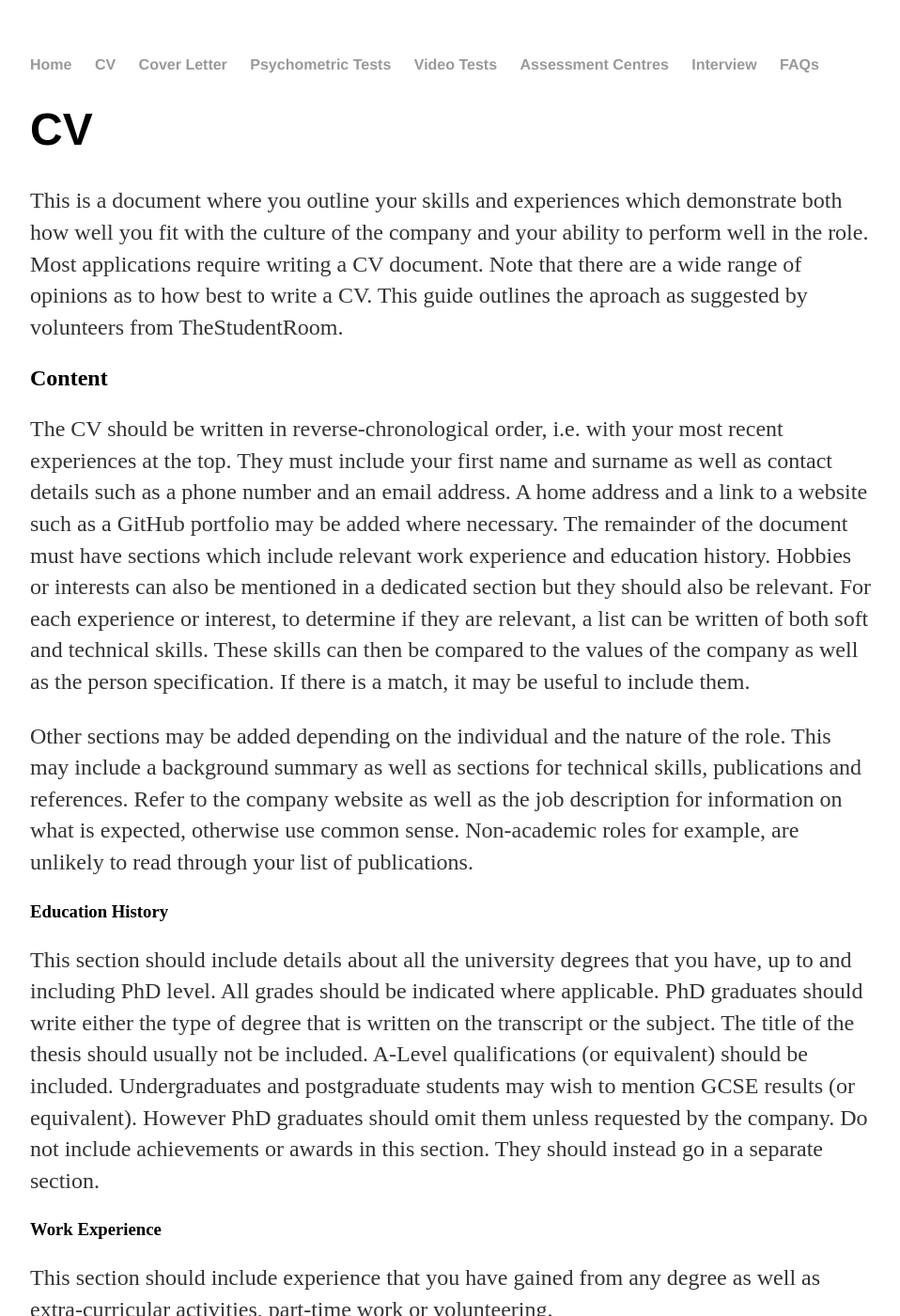
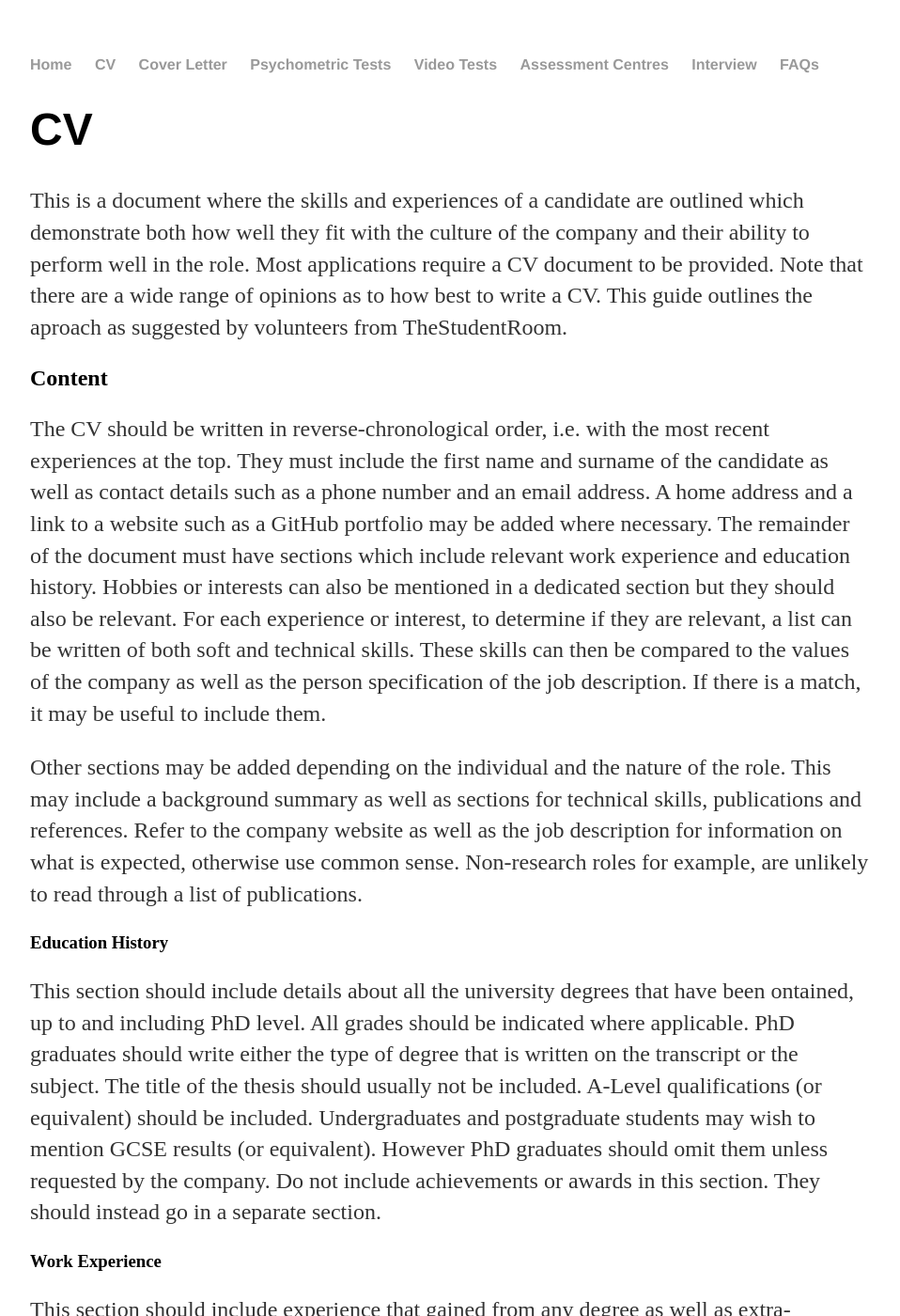
Before and after one commit to pa5411/Graduate-Job-Help, a Jekyll site: the page built from cv.html, in a window 1280 px wide and 1400 px high. Shown: the whole window at 94% size, without its empty margins (160-1118 px from the left). Built offline with Jekyll 4.4.1, drawn with Linux system fonts in a browser that asks for light colours; some of the changed text lies outside the part shown.

Commit message:
Update cv.html

```diff
--- a/cv.html
+++ b/cv.html
@@ -5,21 +5,21 @@
 ---
 <div class="blurb">
         <h1>CV</h1>
-        <p> This is a document where you outline your skills and experiences which demonstrate both how well you fit with the culture of the company and your ability to perform well in the role. Most applications require writing a CV document. Note that there are a wide range of opinions as to how best to write a CV. This guide outlines the aproach as suggested by volunteers from TheStudentRoom. </p>
+        <p> This is a document where the skills and experiences of a candidate are outlined which demonstrate both how well they fit with the culture of the company and their ability to perform well in the role. Most applications require a CV document to be provided. Note that there are a wide range of opinions as to how best to write a CV. This guide outlines the aproach as suggested by volunteers from TheStudentRoom. </p>
 
         <h2> Content </h2>
 
-        <p> The CV should be written in reverse-chronological order, i.e. with your most recent experiences at the top. They must include your first name and surname as well as contact details such as a phone number and an email address. A home address and a link to a website such as a GitHub portfolio may be added where necessary. The remainder of the document must have sections which include relevant work experience and education history. Hobbies or interests can also be mentioned in a dedicated section but they should also be relevant. For each experience or interest, to determine if they are relevant, a list can be written of both soft and technical skills. These skills can then be compared to the values of the company as well as the person specification. If there is a match, it may be useful to include them.  </p>
+        <p> The CV should be written in reverse-chronological order, i.e. with the most recent experiences at the top. They must include the first name and surname of the candidate as well as contact details such as a phone number and an email address. A home address and a link to a website such as a GitHub portfolio may be added where necessary. The remainder of the document must have sections which include relevant work experience and education history. Hobbies or interests can also be mentioned in a dedicated section but they should also be relevant. For each experience or interest, to determine if they are relevant, a list can be written of both soft and technical skills. These skills can then be compared to the values of the company as well as the person specification of the job description. If there is a match, it may be useful to include them.  </p>
 
-        <p> Other sections may be added depending on the individual and the nature of the role. This may include a background summary as well as sections for technical skills, publications and references. Refer to the company website as well as the job description for information on what is expected, otherwise use common sense. Non-academic roles for example, are unlikely to read through your list of publications. </p>
+        <p> Other sections may be added depending on the individual and the nature of the role. This may include a background summary as well as sections for technical skills, publications and references. Refer to the company website as well as the job description for information on what is expected, otherwise use common sense. Non-research roles for example, are unlikely to read through a list of publications. </p>
 
         <h3> Education History </h3>
 
-        <p> This section should include details about all the university degrees that you have, up to and including PhD level. All grades should be indicated where applicable. PhD graduates should write either the type of degree that is written on the transcript or the subject. The title of the thesis should usually not be included. A-Level qualifications (or equivalent) should be included. Undergraduates and postgraduate students may wish to mention GCSE results (or equivalent). However PhD graduates should omit them unless requested by the company. Do not include achievements or awards in this section. They should instead go in a separate section. </p>
+        <p> This section should include details about all the university degrees that have been ontained, up to and including PhD level. All grades should be indicated where applicable. PhD graduates should write either the type of degree that is written on the transcript or the subject. The title of the thesis should usually not be included. A-Level qualifications (or equivalent) should be included. Undergraduates and postgraduate students may wish to mention GCSE results (or equivalent). However PhD graduates should omit them unless requested by the company. Do not include achievements or awards in this section. They should instead go in a separate section. </p>
 
         <h3> Work Experience </h3>
 
-        <p> This section should include experience that you have gained from any degree as well as extra-curricular activities, part-time work or volunteering. </p>
+        <p> This section should include experience that gained from any degree as well as extra-curricular activities such as sports, part-time work and volunteering. </p>
 
         <h4> Examples of communication skills </h4>
 
@@ -47,4 +47,20 @@
                 <li> Taking responsibility for a project or a problematic situation. </li>
         </ul>
 
+        <h3> Interests </h3>
+
+        <p> Any interests related to the role may be included in this section, but it is important to support any interests with evidence. For example, an interest in programming may be supported by participation in an online course. </p>
+
+        <h3> Skills </h3>
+
+        <p> This is a short section where any technical or software skills can be outlined. Sometimes the proficiency of each skill can be stated, e.g. Word (Expert) although such terminology can be vague and misleading. It is therefore always best practice to demonstrate how each technical skill was used in examples given in the work experience section. The skills section should be viewed as a short summary for an assessor to quickly determine the key technical skills of a candidate. Depending on the nature of the role, this section can often be omitted. However, for IT or computing roles, this section is useful to highlight efficiently core skills. Avoid putting generic soft skills such as "team player" or "leader". You may wish to put some licenses and certifications in this section or in their own separate section. Examples of useful skills to include are: </p>
+
+        <ul>
+                <li> Programming languages such as Python or Java. </li>
+                <li> Major (relevant) libraries such as Tensorflow. </li>
+                <li> Software tools such as MS Word, MS Excel and Adobe Illustrator. </li>
+                <li> Experimental/ Simulation techniques such as Solidworks or FEA. </li>
+                <li> Licenses and certifications (*). </li>
+        </ul>
+
 </div><!-- /.blurb -->
```
